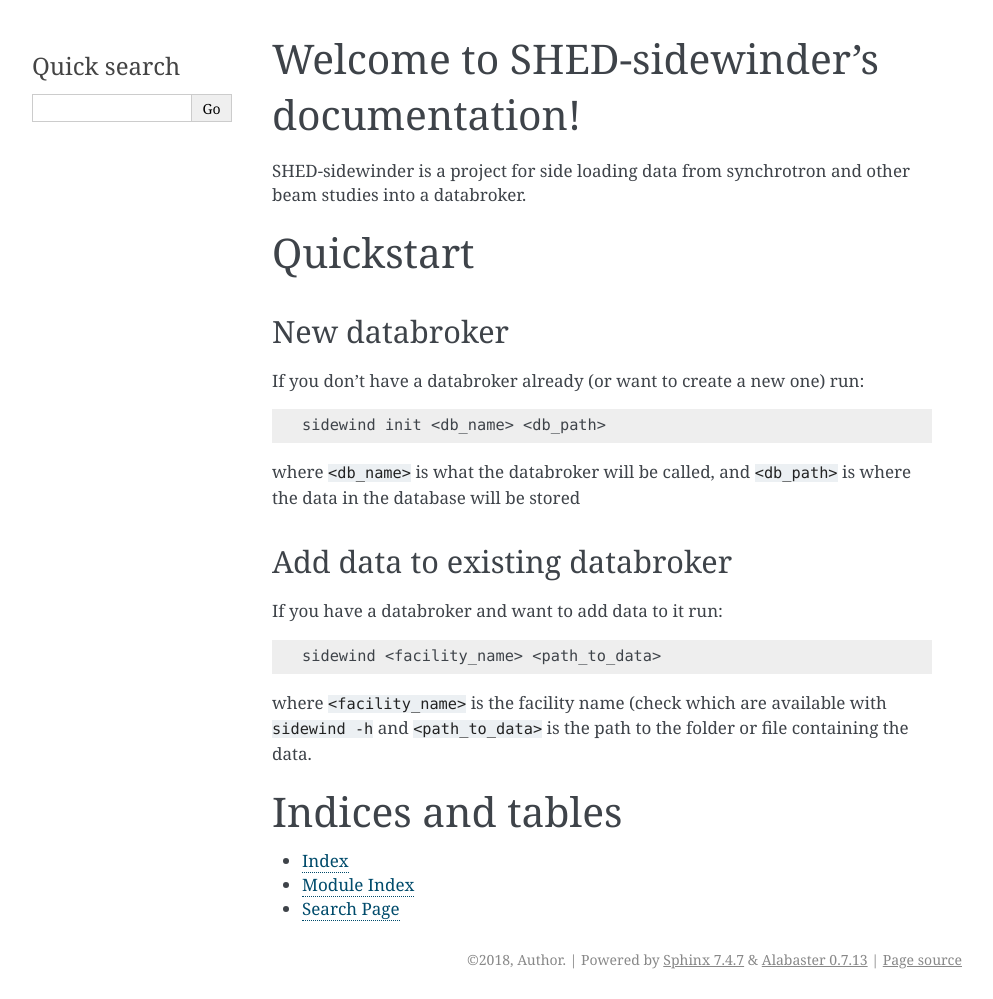
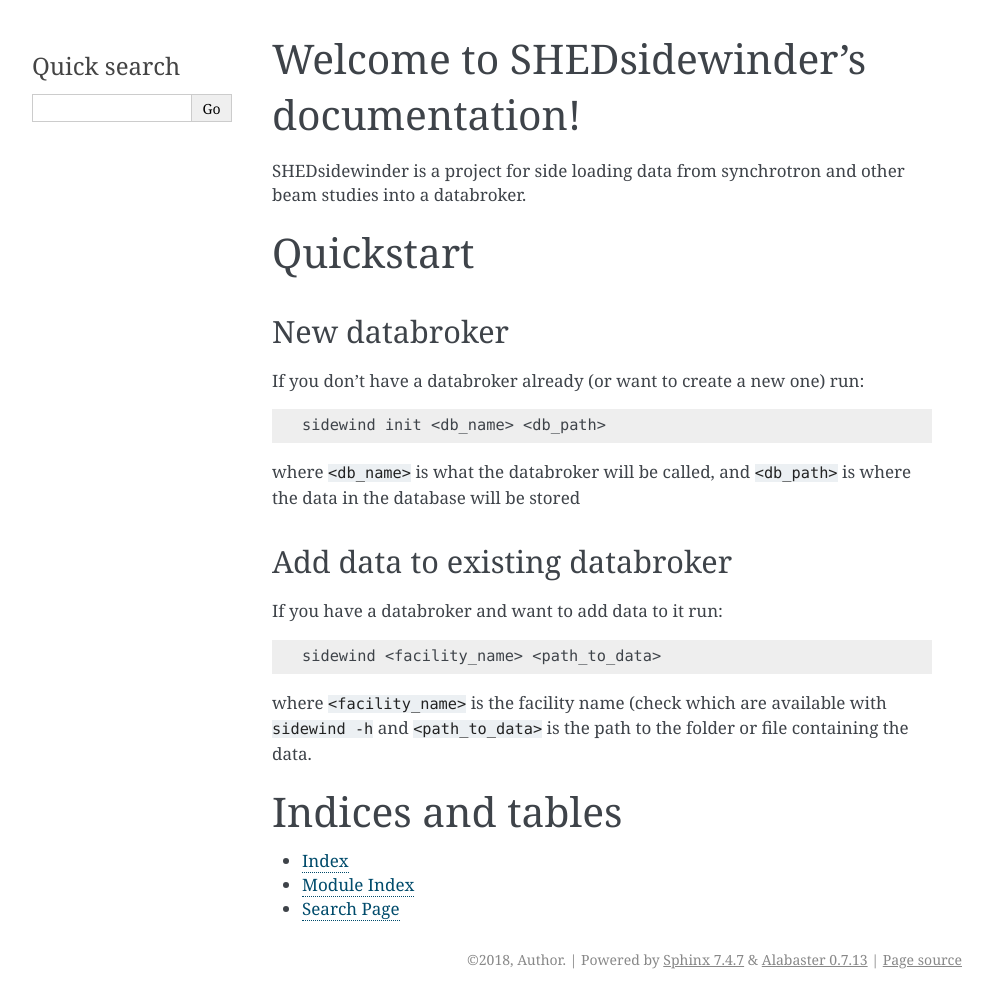
Before and after one commit to CJ-Wright/sidewinder-spec, a Sphinx documentation site: the page built from docs/index.rst, in a window 1280 px wide. Shown: the whole page, without its empty margins (148-1141 px from the left). Built offline with Sphinx 7.4.7, drawn with Linux system fonts in a browser that asks for light colours; pages that are not in the unit, such as notebooks, are missing from menus.

Commit message:
name change

```diff
--- a/CHANGELOG.rst
+++ b/CHANGELOG.rst
@@ -1,5 +1,5 @@
 ==========================
-SHED-sidewinder Change Log
+SHEDsidewinder Change Log
 ==========================
 
 .. current developments
--- a/README.rst
+++ b/README.rst
@@ -1,4 +1,4 @@
-SHED-sidewinder
+SHEDsidewinder
 ===============
 
 Translator from beam studies into databroker
--- a/docs/conf.py
+++ b/docs/conf.py
@@ -1,7 +1,7 @@
 #!/usr/bin/env python3
 # -*- coding: utf-8 -*-
 #
-# SHED-sidewinder documentation build configuration file, created by
+# SHEDsidewinder documentation build configuration file, created by
 # sphinx-quickstart on Wed Feb 28 12:46:40 2018.
 #
 # This file is execfile()d with the current directory set to its
@@ -19,7 +19,7 @@
 #
 # import os
 # import sys
-# sys.path.insert(0, '/home/christopher/dev/SHED-sidewinder/shed_sidewinder')
+# sys.path.insert(0, '/home/christopher/dev/SHEDsidewinder/shed_sidewinder')
 
 
 # -- General configuration ------------------------------------------------
@@ -48,7 +48,7 @@
 master_doc = 'index'
 
 # General information about the project.
-project = 'SHED-sidewinder'
+project = 'SHEDsidewinder'
 copyright = '2018, Author'
 author = 'Author'
 
@@ -114,7 +114,7 @@
 # -- Options for HTMLHelp output ------------------------------------------
 
 # Output file base name for HTML help builder.
-htmlhelp_basename = 'SHED-sidewinderdoc'
+htmlhelp_basename = 'SHEDsidewinderdoc'
 
 
 # -- Options for LaTeX output ---------------------------------------------
@@ -141,7 +141,7 @@
 # (source start file, target name, title,
 #  author, documentclass [howto, manual, or own class]).
 latex_documents = [
-    (master_doc, 'SHED-sidewinder.tex', 'SHED-sidewinder Documentation',
+    (master_doc, 'SHEDsidewinder.tex', 'SHEDsidewinder Documentation',
      'Author', 'manual'),
 ]
 
@@ -151,7 +151,7 @@
 # One entry per manual page. List of tuples
 # (source start file, name, description, authors, manual section).
 man_pages = [
-    (master_doc, 'SHED-sidewinder', 'SHED-sidewinder Documentation',
+    (master_doc, 'SHEDsidewinder', 'SHEDsidewinder Documentation',
      [author], 1)
 ]
 
@@ -162,8 +162,8 @@
 # (source start file, target name, title, author,
 #  dir menu entry, description, category)
 texinfo_documents = [
-    (master_doc, 'SHED-sidewinder', 'SHED-sidewinder Documentation',
-     author, 'SHED-sidewinder', 'One line description of project.',
+    (master_doc, 'SHEDsidewinder', 'SHEDsidewinder Documentation',
+     author, 'SHEDsidewinder', 'One line description of project.',
      'Miscellaneous'),
 ]
 
--- a/docs/index.rst
+++ b/docs/index.rst
@@ -1,12 +1,12 @@
-.. SHED-sidewinder documentation master file, created by
+.. SHEDsidewinder documentation master file, created by
    sphinx-quickstart on Wed Feb 28 12:46:40 2018.
    You can adapt this file completely to your liking, but it should at least
    contain the root `toctree` directive.
 
-Welcome to SHED-sidewinder's documentation!
+Welcome to SHEDsidewinder's documentation!
 ===========================================
 
-SHED-sidewinder is a project for side loading data from synchrotron and other
+SHEDsidewinder is a project for side loading data from synchrotron and other
 beam studies into a databroker.
 
 Quickstart
--- a/setup.py
+++ b/setup.py
@@ -1,7 +1,7 @@
 from setuptools import setup, find_packages
 
 setup(
-    name='SHED-sidewinder',
+    name='SHEDsidewinder',
     version='0.0.1',
     packages=find_packages(),
     url='',
```
Also changed, not shown: .travis.yml, 2 other files.
